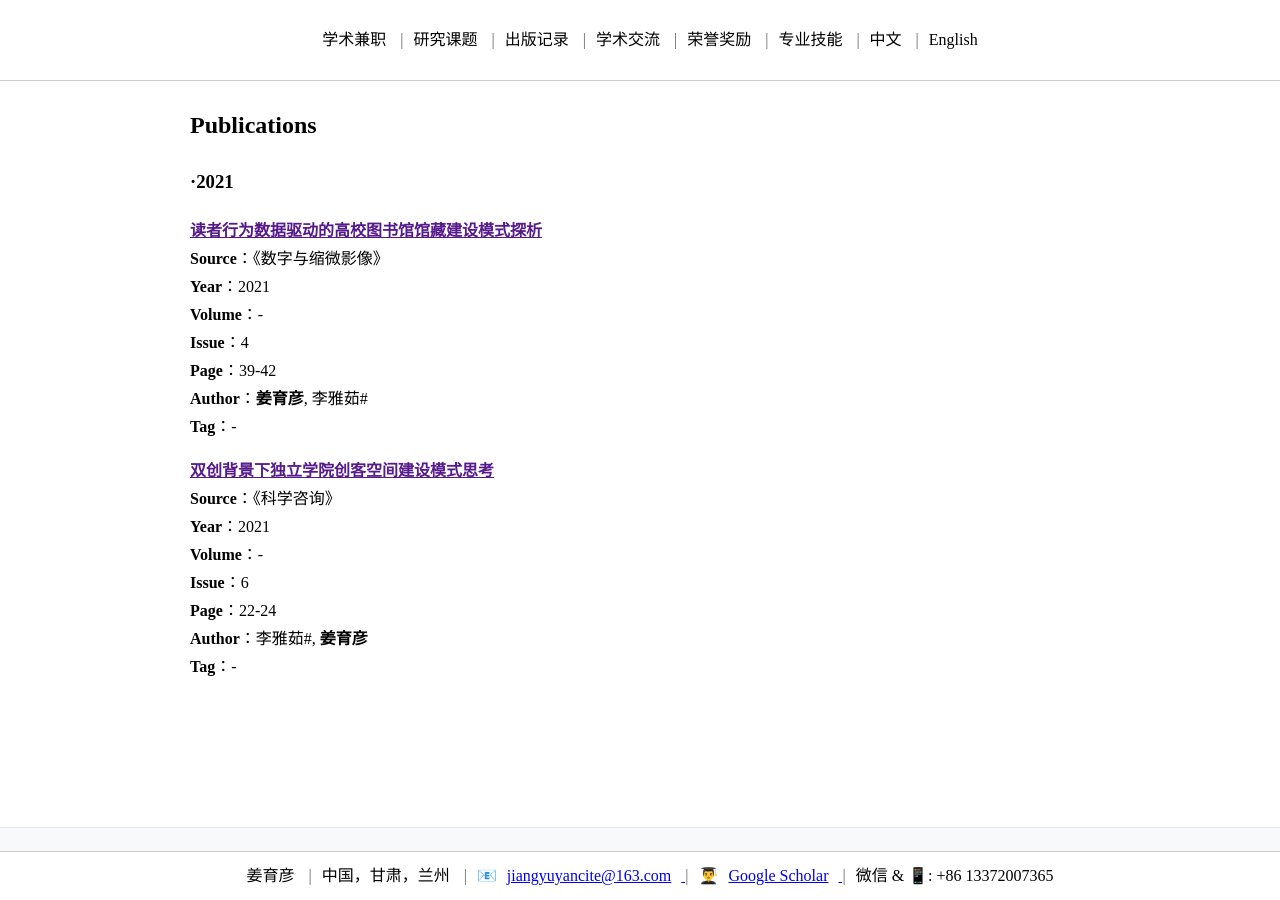
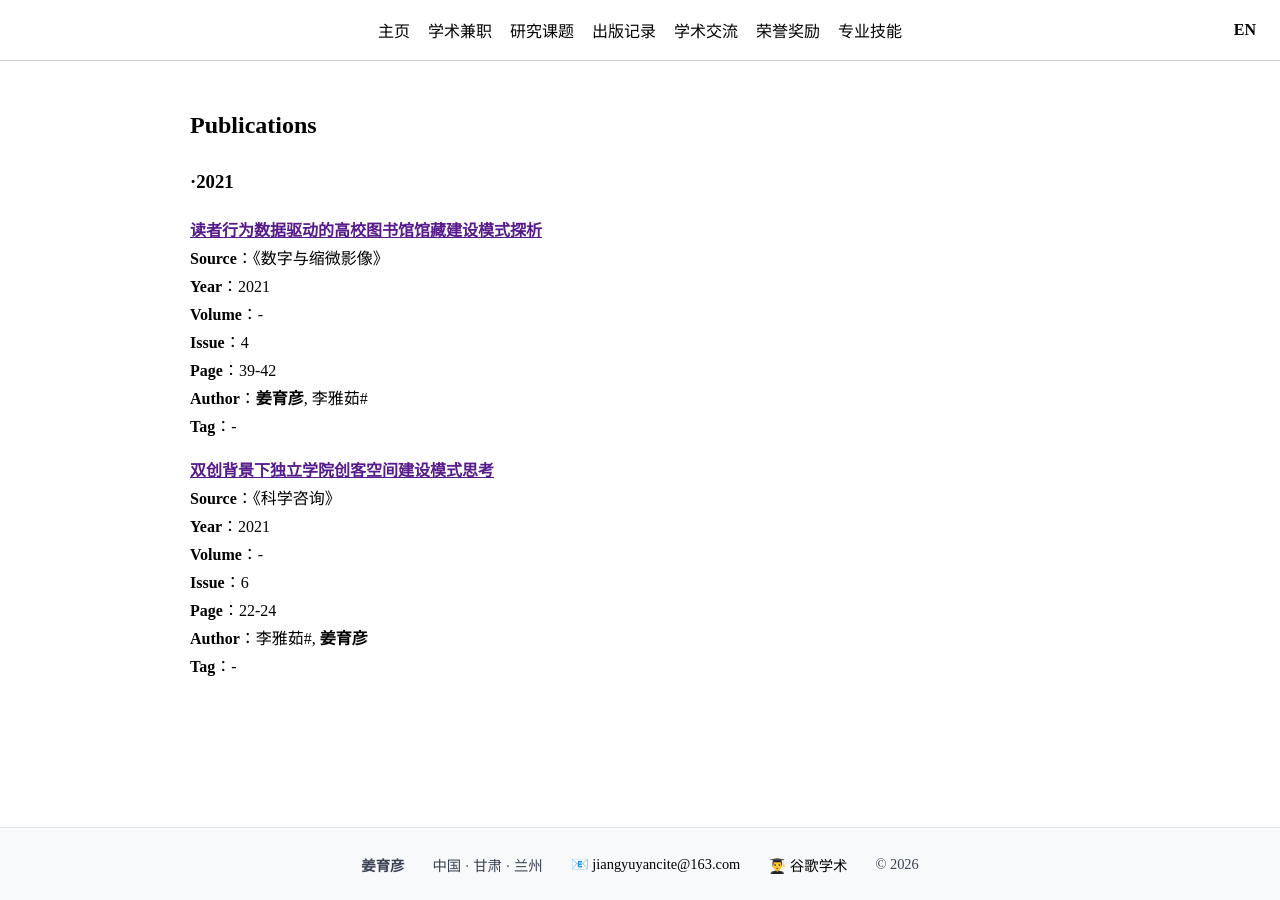
Before and after one commit to jiang-yuyan/Yuyan-Jiang-CV, a Jekyll site: the page built from publication/publication-2021-zh.md, in a window 1280 px wide. Built offline with Jekyll 4.4.1, drawn with Linux system fonts in a browser that asks for light colours; our own code applies the rules of GitHub Pages for plain Markdown files.

Commit message:
Update publication-2021-zh.md

```diff
--- a/publication/publication-2021-zh.md
+++ b/publication/publication-2021-zh.md
@@ -1,122 +1,7 @@
-<style>
-    /* 设置导航栏固定在页面顶部 */
-    .navigation {
-        position: fixed;
-        top: 0;
-        left: 0;
-        width: 100%;
-        background-color: white;
-        z-index: 1000;
-        padding: 10px;
-        border-bottom: 1px solid #ccc;
-        display: flex;
-        justify-content: center;
-        align-items: center;
-        gap: 10px; /* 统一设置元素间距 */
-    }
-
-    /* 添加分隔符样式 */
-    .navigation a:not(:last-child)::after {
-        content: " | ";
-        margin-left: 10px;
-        color: #666;
-    }
-
-    /* 为页面主体添加顶部内边距，避免内容被导航栏遮挡 */
-    body {
-        padding-top: 60px;
-        padding-bottom: 60px;
-    }
-
-    /* 设置底部连接栏固定在页面底部 */
-    .connection {
-        position: fixed;
-        bottom: 0;
-        left: 0;
-        width: 100%;
-        background-color: white;
-        z-index: 1000;
-        padding: 10px;
-        border-top: 1px solid #ccc;
-        display: flex;
-        justify-content: center;
-        align-items: center;
-        gap: 10px; /* 统一设置元素间距 */
-    }
-
-    .connection a:not(:last-child)::after {
-        content: " | ";
-        margin-left: 10px;
-        color: #666;
-    }
-
-    /* 下拉菜单样式 */
-    .dropdown {
-        position: relative;
-        display: inline-block;
-    }
-
-    .dropdown-menu {
-        display: none;
-        position: absolute;
-        background-color: white;
-        min-width: 100px;
-        box-shadow: 0px 8px 16px 0px rgba(0,0,0,0.2);
-        z-index: 1001;
-        border: 1px solid #ccc;
-        top: 100%;
-        left: 0;
-    }
-
-    .dropdown-menu a {
-        color: black;
-        padding: 8px 12px;
-        text-decoration: none;
-        display: block;
-        font-size: 14px;
-    }
-
-    .dropdown-menu a:hover {
-        background-color: #f1f1f1;
-    }
-
-    .dropdown:hover .dropdown-menu {
-        display: block;
-    }
-
-    .dropdown-menu a::after {
-        content: none !important;
-    }
-</style>
-
-<div class="navigation">
-<a href="https://jiang-yuyan.github.io/Yuyan-Jiang-CV/role/roles-zh">学术兼职</a>
-<a href="https://jiang-yuyan.github.io/Yuyan-Jiang-CV/project/projects-zh">研究课题</a>
-<div class="dropdown">
-    <a href="https://jiang-yuyan.github.io/Yuyan-Jiang-CV/publication/publications-zh">出版记录</a>
-    <div class="dropdown-menu">
-        <a href="https://jiang-yuyan.github.io/Yuyan-Jiang-CV/publication/publication-2025-zh">2025</a>
-        <a href="https://jiang-yuyan.github.io/Yuyan-Jiang-CV/publication/publication-2024-zh">2024</a>
-        <a href="https://jiang-yuyan.github.io/Yuyan-Jiang-CV/publication/publication-2023-zh">2023</a>
-        <a href="https://jiang-yuyan.github.io/Yuyan-Jiang-CV/publication/publication-2022-zh">2022</a>
-        <a href="https://jiang-yuyan.github.io/Yuyan-Jiang-CV/publication/publication-2021-zh">2021</a>
-        <a href="https://jiang-yuyan.github.io/Yuyan-Jiang-CV/publication/publication-2020-zh">2020</a>
-    </div>
-</div>
-<a href="https://jiang-yuyan.github.io/Yuyan-Jiang-CV/exchange/exchanges-zh">学术交流</a>
-<a href="https://jiang-yuyan.github.io/Yuyan-Jiang-CV/honour/honours-zh">荣誉奖励</a>
-<a href="https://jiang-yuyan.github.io/Yuyan-Jiang-CV/skill/skills-zh">专业技能</a>
-<a>中文</a>
-<a href="https://jiang-yuyan.github.io/Yuyan-Jiang-CV/publication/publication-2021">English</a>
-</div>
-
-<div id="connection" class="connection">
-    <a>姜育彦</a>
-    <a>中国，甘肃，兰州</a>
-    📧<a href="mailto:jiangyuyancite@163.com">jiangyuyancite@163.com</a>
-    👨‍🎓 <a href="https://scholar.google.com/citations?user=QTCEilEAAAAJ">Google Scholar</a>
-    <a>微信 & 📱: +86 13372007365</a>
-</div>
+---
+layout: default
+title: publication-2021-zh
+---
 
 ## Publications
 
```
